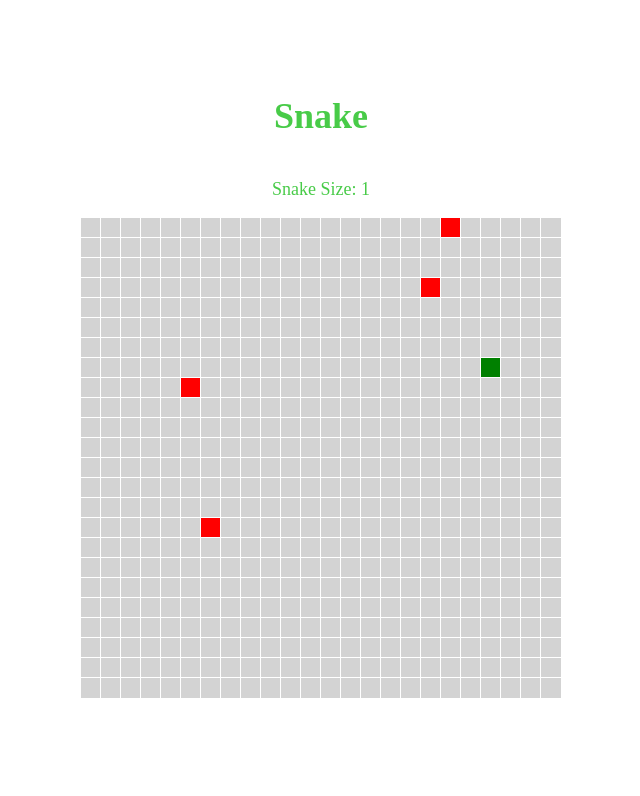
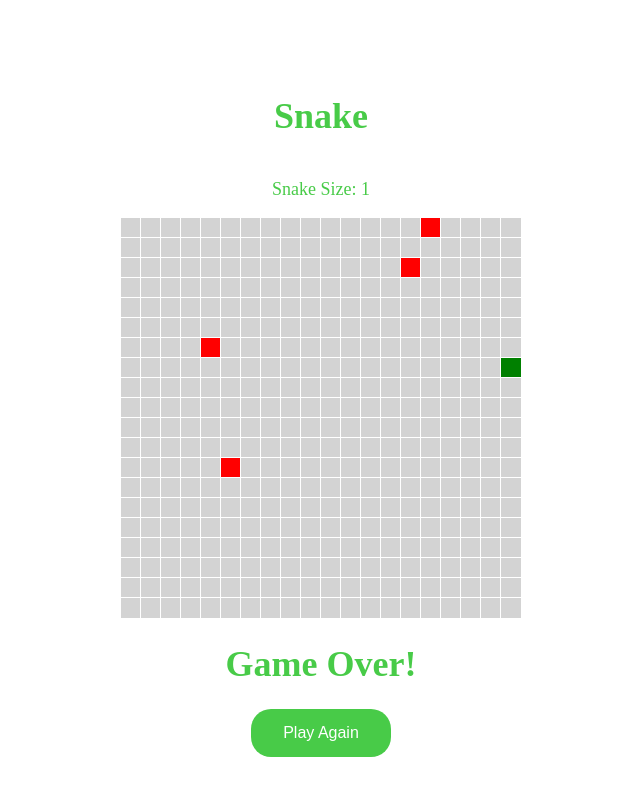
Before and after one commit to AndrewByerle/snake-game, a Vue app: page /game in a window 1280 px wide. Shown: the top 796 px of the page, without its empty margins (319-959 px from the left). Built offline with nearby package versions, Linux system fonts and the light colour scheme.

Commit message:
grid size 20

```diff
--- a/src/views/Game.vue
+++ b/src/views/Game.vue
@@ -3,7 +3,7 @@ import { ref } from 'vue';
 
 type square = 'snake' | 'open' | 'apple';
 type direction = 'left' | 'right' | 'up' | 'down';
-const BOARD_SIZE = 24;
+const BOARD_SIZE = 20;
 const SNAKE_INITIAL_ROW = 7;
 const SNAKE_INITIAL_COL = 5;
 const FIRST_APPLE_TIMEOUT = 500;
```
